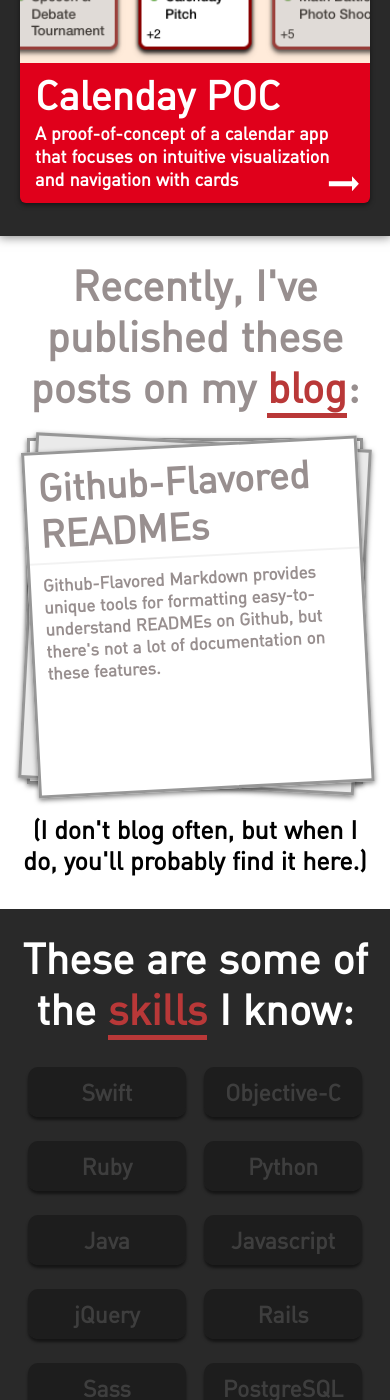
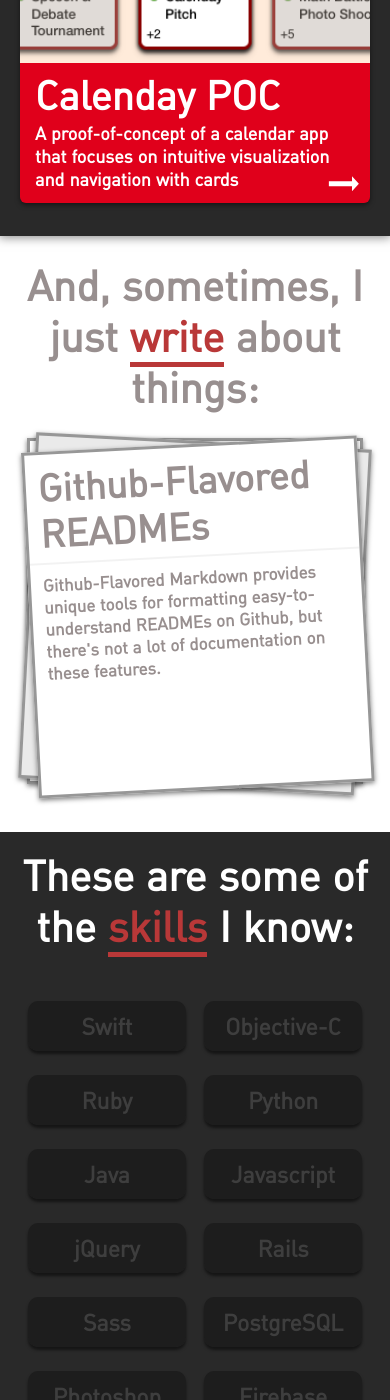
Before and after one commit to ZacharyEspiritu/zacharyespiritu.github.io, a Jekyll site: the page built from index.html, in a window 390 px wide and 1400 px high, scrolled down 5764 px. Built offline with Jekyll 4.4.1, drawn with Linux system fonts in a browser that asks for light colours; nearby versions of some CDN libraries.

Commit message:
Update landing page styles

```diff
--- a/_includes/header.html
+++ b/_includes/header.html
@@ -8,7 +8,7 @@
         <ul>
             <li><a href="/#projects">projects</a></li>
             <li><a href="/#designs">designs</a></li>
-            <li><a href="/#blog">blog</a></li>
+            <li><a href="/#writings">writings</a></li>
             <li><a href="/resume">resume</a></li>
         </ul>
     </nav>
--- a/_sass/styles.scss
+++ b/_sass/styles.scss
@@ -455,6 +455,7 @@
   color: $base-font-color;
   position: relative;
 
+  @media (min-width: 810px) {
     .tab-triangle__left,
     .tab-triangle__right {
       position: absolute;
@@ -472,6 +473,15 @@
     .tab-triangle__right {
       right: -87px;
       border-right: 87px solid transparent;
+    }
+  }
+  @media (max-width: 809px) {
+    display: block;
+
+    .tab-triangle__left,
+    .tab-triangle__right {
+      display: none;
+    }
   }
 }
 
--- a/index.html
+++ b/index.html
@@ -33,29 +33,25 @@
         {% endfor %}
     </div>
 </section>
-<section id="blog" class="content">
+<section id="writings" class="content">
     <header class="section-header center-align">
-        Recently, I've published these posts on my <a class="section-link" href="#blog">blog</a>:
+        And, sometimes, I just <a class="section-link" href="#writings">write</a> about things:
     </header>
     <div class="articles">
         {% for post in site.posts %}
             {% include post_card.html post=post %}
         {% endfor %}
     </div>
-    <div class="spacer__double"></div>
-    <div class="center-align small" style="color: black;">(I don't blog often, but when I do, you'll probably find it here.)</div>
+    <div class="spacer"></div>
 </section>
-<section id="skills" class="gray content">
-    <!-- <header class="center-align">
+    <header class="center-align">
         <div class="section-tab section-tab__gray">
             <div class="tab-triangle__left"></div>
             These are some of the <a class="section-link" href="#skills">skills</a> I know:
             <div class="tab-triangle__right"></div>
         </div>
-    </header> -->
-    <header class="section-header center-align">
-        These are some of the <a class="section-link" href="#skills">skills</a> I know:
     </header>
+<section id="skills" class="gray content">
     <div>
         {% include skills.html %}
     </div>
```
Lines whose indentation alone changed are shown as unchanged.
